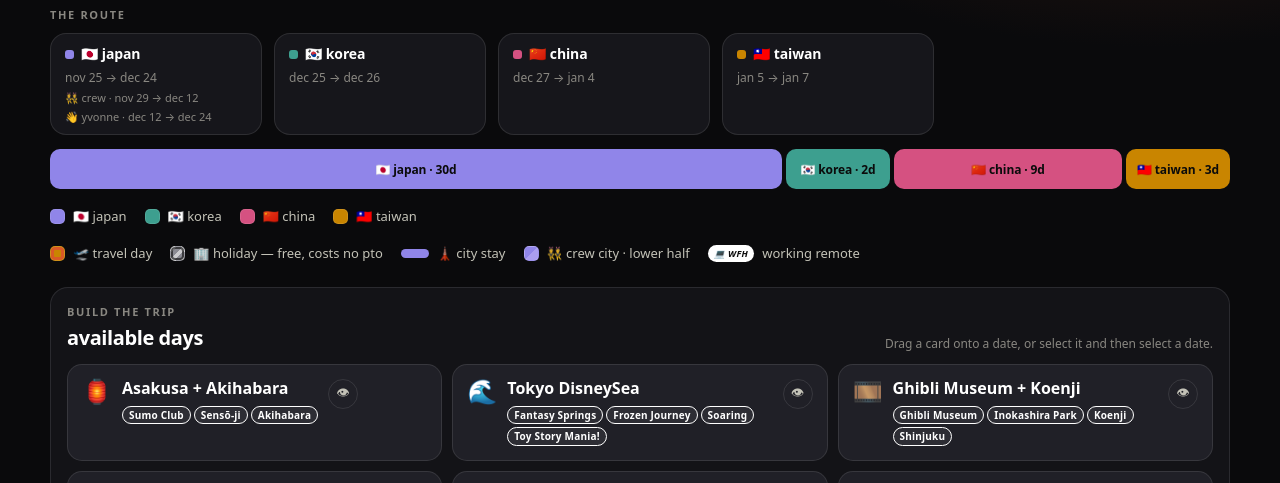
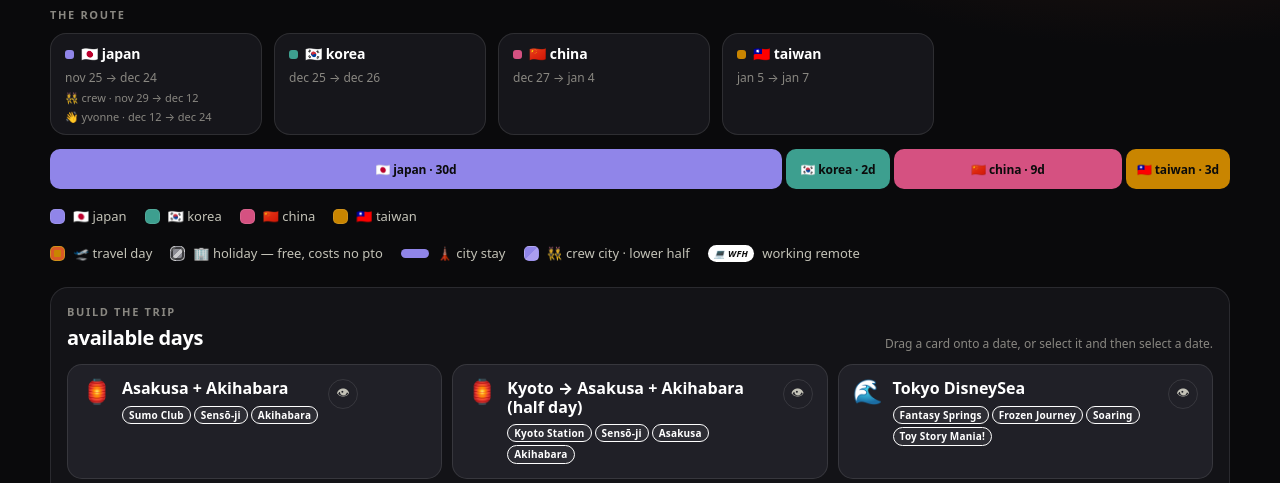
Before and after one commit to mingyaang/jpn2026, a plain HTML site: page index.html in a window 1280 px wide. Shown: the part 261-744 px from the top of the page. Drawn offline with Linux system fonts and the light colour scheme.

Commit message:
Add Dec 18 Kyoto to Asakusa + Akihabara half-day card

```diff
--- a/index.html
+++ b/index.html
@@ -632,6 +632,45 @@ const DAY_TEMPLATES = [
         time:'', title:'Flexible dinner', note:'Choose somewhere nearby, then head back.',
         image:'img/flexible-dinner.jpg',
         source:'https://www.gotokyo.org/en/see-and-do/drinking-and-dining/index.html'
+      },
+    ],
+  },
+  {
+    id:'kyoto-to-asakusa-akihabara', icon:'🏮', title:'Kyoto → Asakusa + Akihabara (half day)', city:'tokyo',
+    summary:'Travel day: noon Shinkansen from Kyoto, Sensō-ji before it closes, Asakusa dinner, then Akihabara arcades.',
+    pois:['Kyoto Station', 'Sensō-ji', 'Asakusa', 'Akihabara'],
+    note:'Built for Fri December 18, checking out of Saka Hotel Kyoto and into a Ginza hotel. Nozomi seats do not need to be reserved this early in the holidays, but reserving is easy. To add teamLab instead of Akihabara, book a 19:00 entry (last entry 21:00); tickets are date-changeable but not refundable.',
+    map:'https://www.google.com/maps/dir/?api=1&origin=Kyoto+Station&destination=Akihabara+Electric+Town&waypoints=Tokyo+Station%7CGinza%7CSenso-ji+Temple&travelmode=transit',
+    events:[
+      {
+        time:'12:00', title:'Leave Kiyomizu-dera for Kyoto Station',
+        note:'Collect bags at Saka Hotel. A taxi is about 20 min; buses 206 and 86 from Gojozaka are slower and crowded with luggage.',
+      },
+      {
+        time:'12:40', title:'Nozomi to Tokyo',
+        note:'About 2h15m; trains leave every ~10 min. Arrive Tokyo Station around 14:55.',
+      },
+      {
+        time:'15:20', title:'Drop bags at the Ginza hotel',
+        note:'Then the Ginza line from Ginza to Asakusa, about 18 min.',
+      },
+      {
+        time:'16:05', title:'Sensō-ji and Asakusa',
+        note:'The main hall closes at 17:00 (opens 6:30 October-March). After that, browse Nakamise until the shops close around 18:00-19:00; the grounds stay open and are lit at night.',
+        image:'img/senso-ji-and-asakusa.jpg',
+        source:'https://www.senso-ji.jp/about/'
+      },
+      {
+        time:'18:00', title:'Asakusa dinner',
+        note:'Hoppy Street next to Sensō-ji has open-air izakayas that stay open late.',
+        image:'img/flexible-dinner.jpg',
+        source:'https://www.gotokyo.org/en/see-and-do/drinking-and-dining/index.html'
+      },
+      {
+        time:'19:30', title:'Akihabara arcades',
+        note:'Tsukuba Express from Asakusa, about 5 min. Most shops close around 20:00-21:00, but the big arcades (GiGO, Taito Station) run to about 23:00. Hibiya line back to Ginza, about 10 min.',
+        image:'img/akihabara.jpg',
+        source:'https://www.gotokyo.org/en/destinations/central-tokyo/akihabara/index.html'
       },
     ],
   },
```
